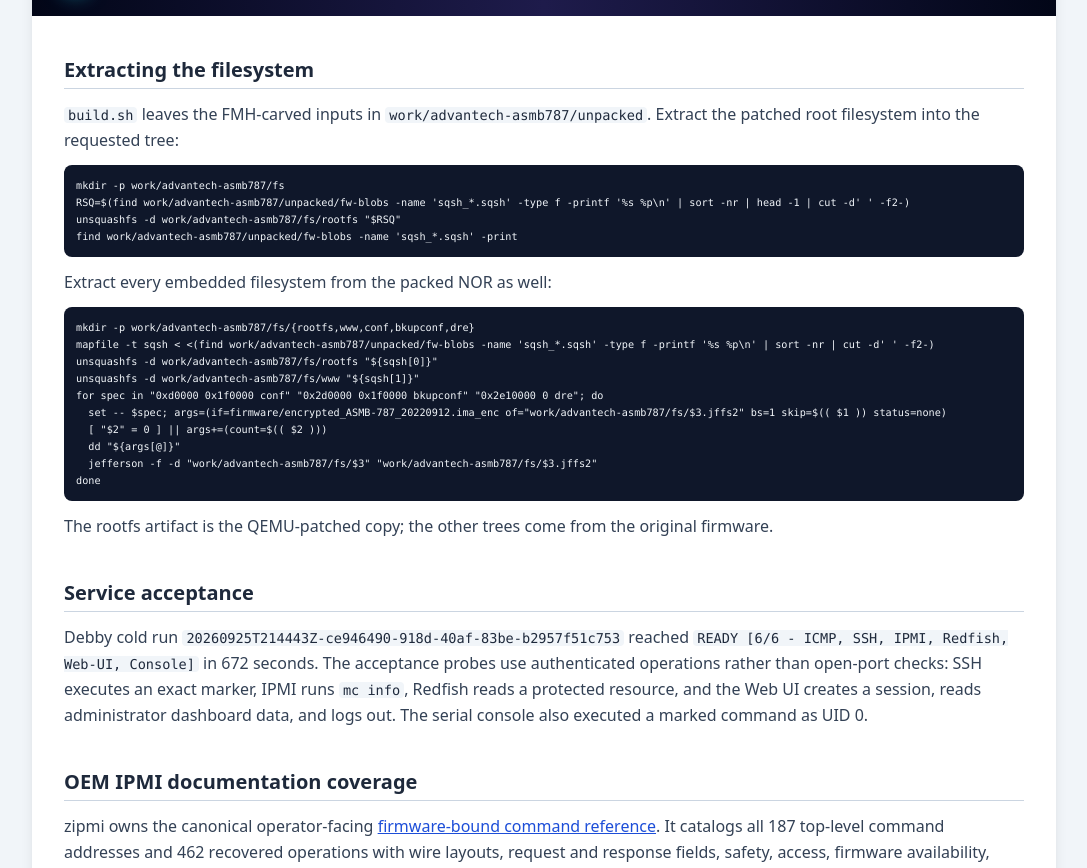
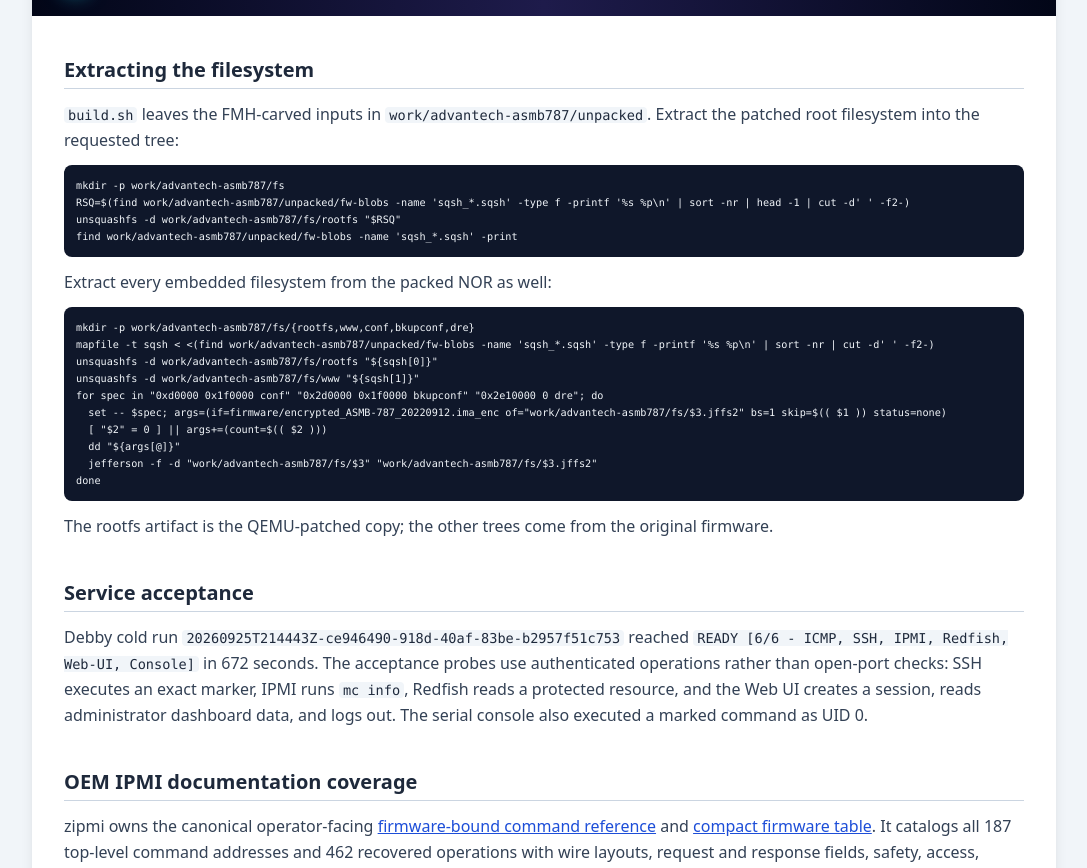
Before and after one commit to zenfish/zbmc, a plain HTML site: page boxes/advantech-asmb787/index.html in a window 1280 px wide. Shown: the part 84-952 px from the top of the page, without its empty margins (96-1183 px from the left). Drawn offline with nearby package versions, Linux system fonts and the light colour scheme.

Commit message:
docs(oem): link zipmi command views

```diff
--- a/boxes/advantech-asmb787/index.html
+++ b/boxes/advantech-asmb787/index.html
@@ -1,7 +1,7 @@
 <!DOCTYPE html>
 <html lang="en">
 <head>
-<!-- zmd2html:auto source-sha256=5d2165258a2e54f3f91005dc3352bfccb9340a2f2153d0bbddc2706f09429c04 body-sha256=00bf570b76b76aaa076fc9fdfbf3bc3fdf5a1aeeac33af40c67aa925c5d7b435 -->
+<!-- zmd2html:auto source-sha256=2279d815da524ff23cb99cfb90ba62f181897fec2e2d32b7f022bd0db00271f5 body-sha256=1427343ba9ee3d4bf2b592e59234e493ebde04ae8572626520e20e65c2187ef9 -->
 <meta charset="utf-8" />
 <meta name="viewport" content="width=device-width, initial-scale=1" />
 <title>zbmc Advantech ASMB-787</title>
@@ -80,11 +80,13 @@ serial console also executed a marked command as UID 0.</p>
 coverage</h2>
 <p>zipmi owns the canonical operator-facing <a
 href="https://github.com/zenfish/zipmi/blob/main/docs/advantech-asmb787-command-reference.html">firmware-bound
-command reference</a>. It catalogs all 187 top-level command addresses
-and 462 recovered operations with wire layouts, request and response
-fields, safety, access, firmware availability, zipmi execution support,
-and evidence. This zBMC page remains the firmware extraction and
-emulation record.</p>
+command reference</a> and <a
+href="https://github.com/zenfish/zipmi/blob/main/docs/advantech-asmb787-command-table.html">compact
+firmware table</a>. It catalogs all 187 top-level command addresses and
+462 recovered operations with wire layouts, request and response fields,
+safety, access, firmware availability, zipmi execution support, and
+evidence. This zBMC page remains the firmware extraction and emulation
+record.</p>
 <p>The 187 rows comprise 85 core commands from
 <code>libipmimsghndlr.so.13.22.0</code>, 95 plugin commands from 37
 <code>libipmiamioem*.so</code> modules, and seven platform commands from
```
Also changed, not shown: boxes/idrac10/index.html (+1 -0 lines), boxes/idrac9/index.html (+1 -0 lines), boxes/irmc-fujitsu/index.html (+1 -0 lines), boxes/lenovo-xcc/index.html (+1 -0 lines), boxes/megarac-hpe/index.html (+1 -0 lines), 7 other files.
